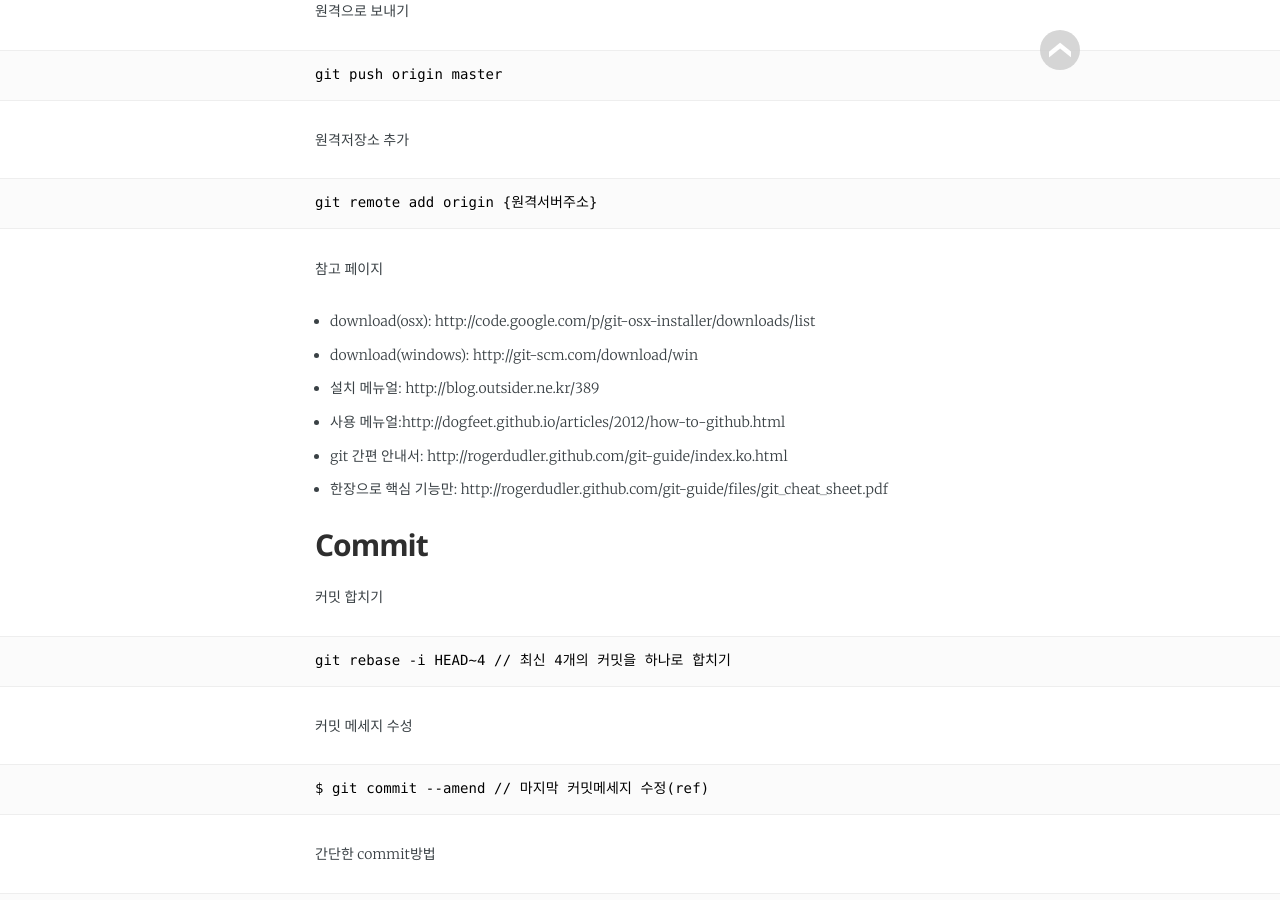
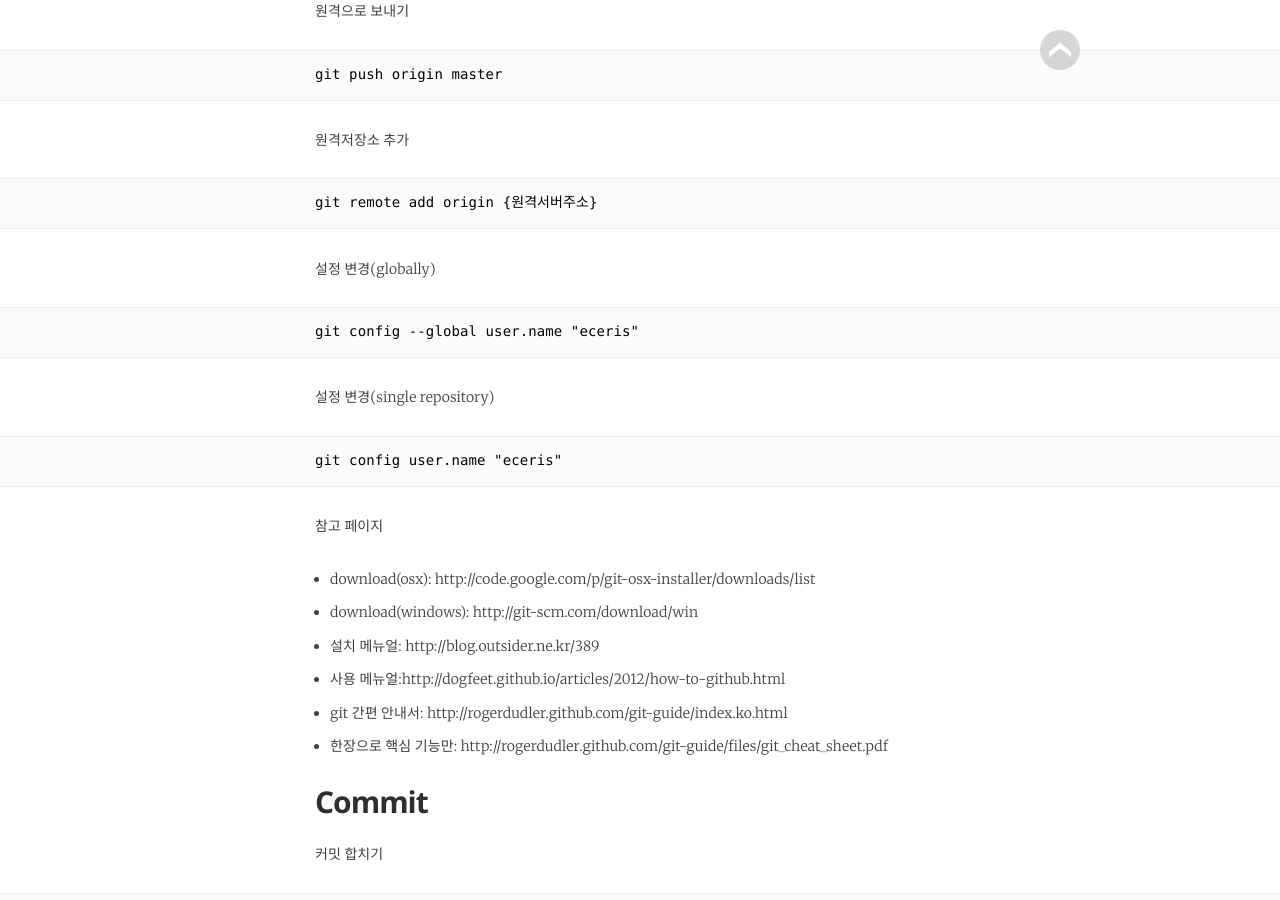
Before and after one commit to eceris/eceris.github.io, a Jekyll site: the page built from _posts/2016-11-23-자주사용하는 git 명령어모음.md, in a window 1280 px wide and 900 px high, scrolled down 1825 px. Built offline with Jekyll 4.4.1, drawn with Linux system fonts in a browser that asks for light colours; some web fonts are replaced.

Commit message:
update git command doc

````diff
--- a/_posts/2016-11-23-자주사용하는 git 명령어모음.md
+++ b/_posts/2016-11-23-자주사용하는 git 명령어모음.md
@@ -73,6 +73,17 @@ git push origin master
 ```
 git remote add origin {원격서버주소}
 ```
+
+설정 변경(globally)
+```
+git config --global user.name "eceris"
+```
+
+설정 변경(single repository)
+```
+git config user.name "eceris"
+```
+
 
 참고 페이지
 
````
